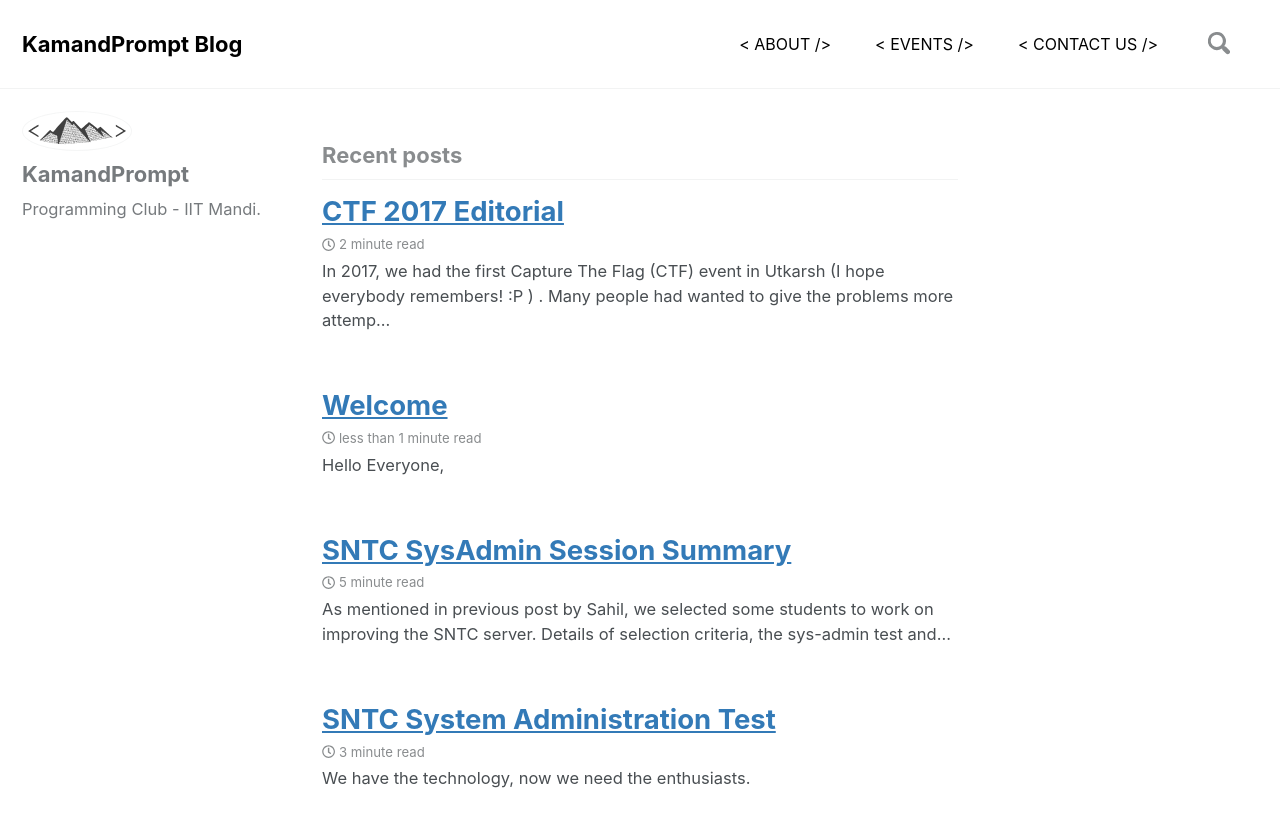
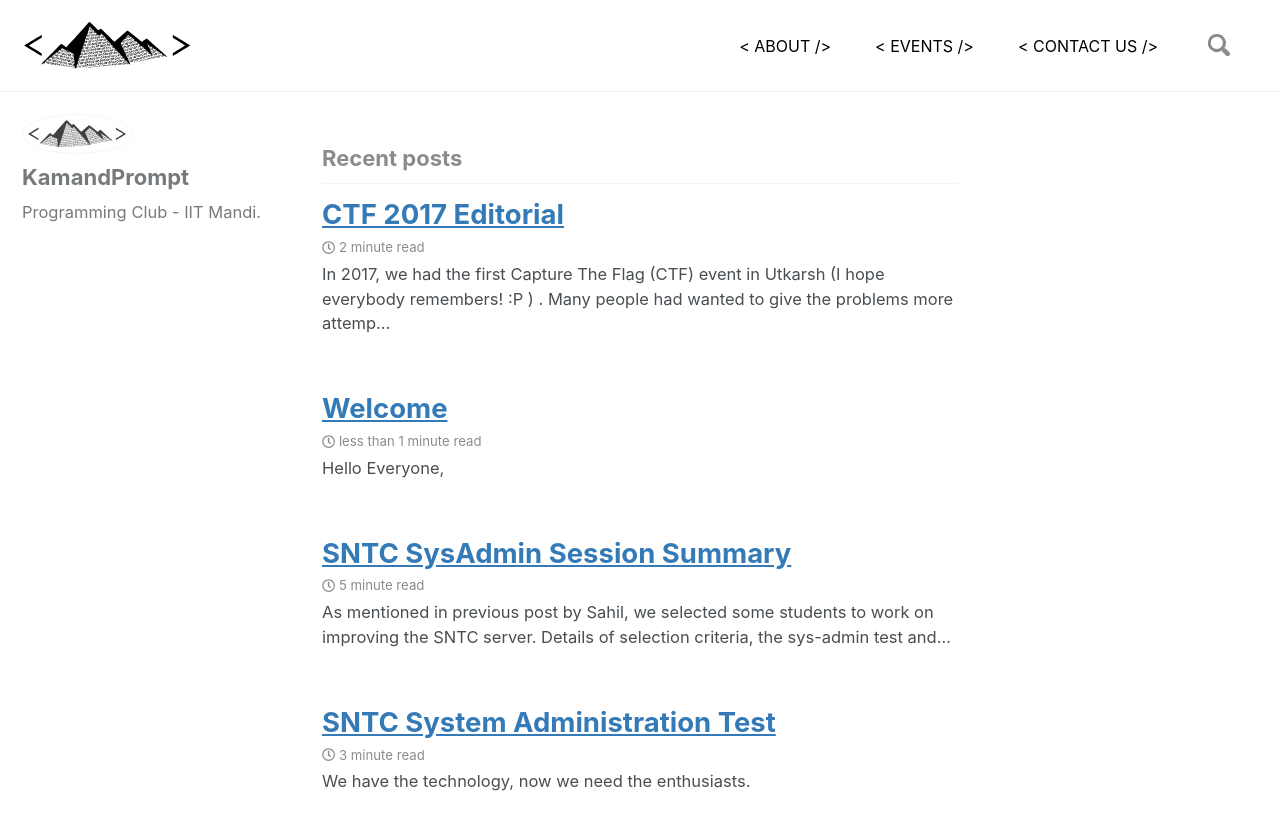
Before and after one commit to KamandPrompt/blog, a Jekyll site: the page built from index.html, in a window 1280 px wide and 900 px high. Shown: the top 830 px of the window. Built offline with Jekyll 4.4.1, drawn with Linux system fonts in a browser that asks for light colours; nearby versions of some CDN libraries; the list of posts is cut into pages by our own code.

Commit message:
Add kamandprompt logo to the navbar

```diff
--- a/_includes/masthead.html
+++ b/_includes/masthead.html
@@ -2,7 +2,7 @@
   <div class="masthead__inner-wrap">
     <div class="masthead__menu">
       <nav id="site-nav" class="greedy-nav">
-        <a class="site-title" href="{{ '/' | relative_url }}">{{ site.title }}</a>
+        <a class="site-title" href="https://kamandprompt.github.io/" ><img src="{{ '/assets/images/kamandpromptlogo.svg' | relative_url }}" alt="KamandPrompt"></a>
         <ul class="visible-links">
           {%- for link in site.data.navigation.main -%}
             {%- if link.version == 2 -%}
--- a/_sass/minimal-mistakes/_masthead.scss
+++ b/_sass/minimal-mistakes/_masthead.scss
@@ -47,6 +47,12 @@
   align-self: center;
   font-weight: bold;
   z-index: 20;
+
+ img {
+    max-width: 170px;
+    padding-right: 2px;
+    padding-left: 2px;
+  }
 }
 
 .masthead__menu {
```
